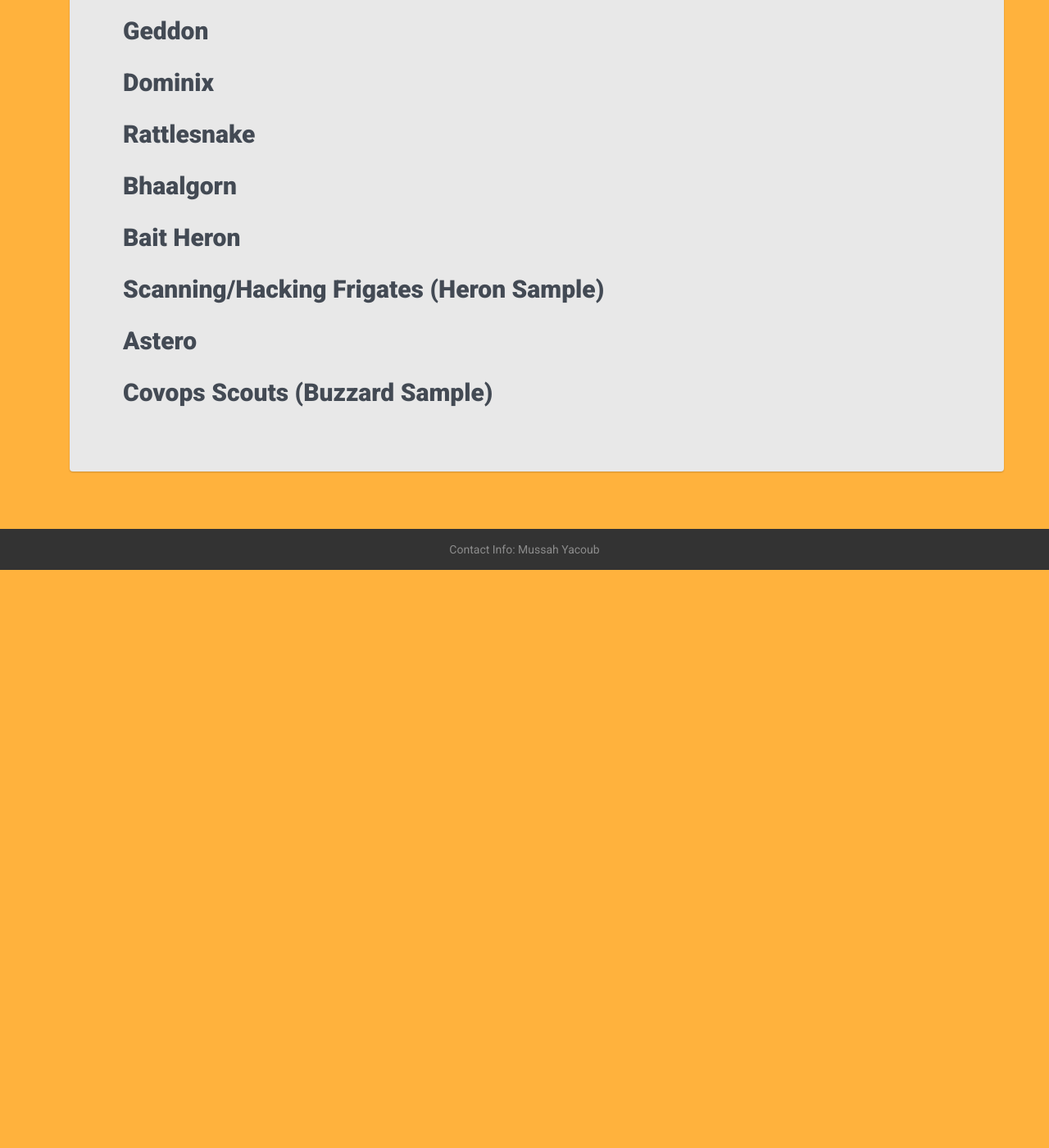
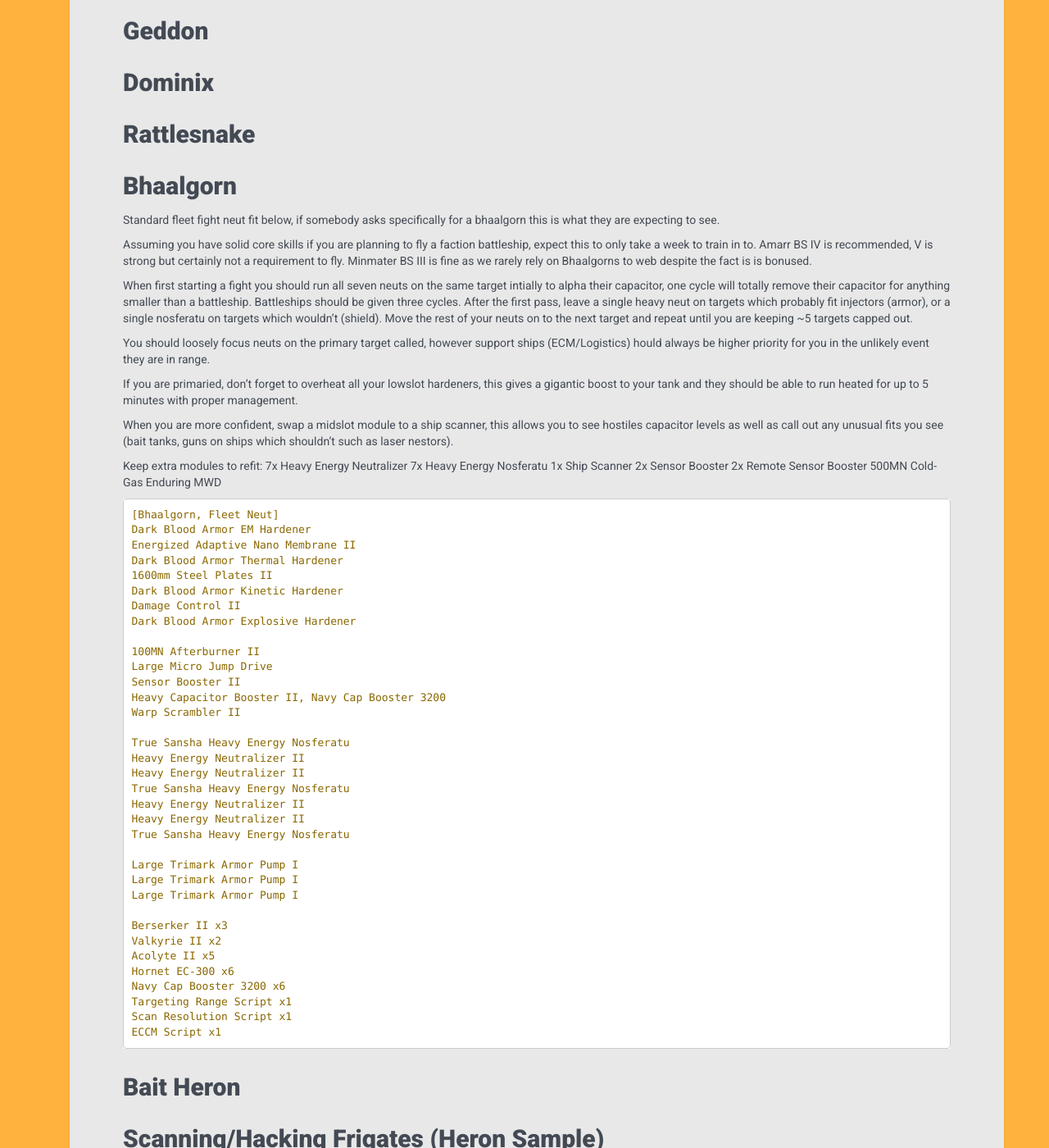
Before and after one commit to all-out/guides, a Jekyll site: the page built from _guides/fittings.md, in a window 1280 px wide and 1400 px high, scrolled down 2163 px. Shown: the whole window at 82% size. Built offline with Jekyll 4.4.1, drawn with Linux system fonts in a browser that asks for light colours; before the commit the page ends 2858 px from its top, so only the background shows below that; some of the changed text lies outside the part shown.

Commit message:
Update fittings.md

````diff
--- a/_guides/fittings.md
+++ b/_guides/fittings.md
@@ -29,7 +29,7 @@
 Downgrading most highslot modules is acceptable, however if there are T2 midslot or lowslot tank modules these are
 expected to be there and should be trained almost from day 1 on a new account.
 
-Make sure you pick up items listed in cargo, these are used to refit your ship depending on what is called for.
+Make sure you pick up items listed as refits in text, these are used to modify your ship depending on what is called for.
 If you are poor it is recommended to store these spare modules in home as they can add significantly to the cost of a loss
 if they are in cargo.
 
@@ -117,6 +117,64 @@
 
 ### Bhaalgorn
 
+Standard fleet fight neut fit below, if somebody asks specifically for a bhaalgorn this is what they are expecting to see.
+
+Assuming you have solid core skills if you are planning to fly a faction battleship, expect this to only take a week to train in to. Amarr BS IV is recommended, V is strong but certainly not a requirement to fly. Minmater BS III is fine as we rarely rely on Bhaalgorns to web despite the fact is is bonused.
+
+When first starting a fight you should run all seven neuts on the same target intially to alpha their capacitor, one cycle will totally remove their capacitor for anything smaller than a battleship. Battleships should be given three cycles. After the first pass, leave a single heavy neut on targets which probably fit injectors (armor), or a single nosferatu on targets which wouldn't (shield). Move the rest of your neuts on to the next target and repeat until you are keeping ~5 targets capped out.
+
+You should loosely focus neuts on the primary target called, however support ships (ECM/Logistics) hould always be higher priority for you in the unlikely event they are in range.
+
+If you are primaried, don't forget to overheat all your lowslot hardeners, this gives a gigantic boost to your tank and they should be able to run heated for up to 5 minutes with proper management.
+
+When you are more confident, swap a midslot module to a ship scanner, this allows you to see hostiles capacitor levels as well as call out any unusual fits you see (bait tanks, guns on ships which shouldn't such as laser nestors).
+
+Keep extra modules to refit:
+7x Heavy Energy Neutralizer
+7x Heavy Energy Nosferatu
+1x Ship Scanner
+2x Sensor Booster
+2x Remote Sensor Booster
+500MN Cold-Gas Enduring MWD
+
+```
+[Bhaalgorn, Fleet Neut]
+Dark Blood Armor EM Hardener
+Energized Adaptive Nano Membrane II
+Dark Blood Armor Thermal Hardener
+1600mm Steel Plates II
+Dark Blood Armor Kinetic Hardener
+Damage Control II
+Dark Blood Armor Explosive Hardener
+
+100MN Afterburner II
+Large Micro Jump Drive
+Sensor Booster II
+Heavy Capacitor Booster II, Navy Cap Booster 3200
+Warp Scrambler II
+
+True Sansha Heavy Energy Nosferatu
+Heavy Energy Neutralizer II
+Heavy Energy Neutralizer II
+True Sansha Heavy Energy Nosferatu
+Heavy Energy Neutralizer II
+Heavy Energy Neutralizer II
+True Sansha Heavy Energy Nosferatu
+
+Large Trimark Armor Pump I
+Large Trimark Armor Pump I
+Large Trimark Armor Pump I
+
+Berserker II x3
+Valkyrie II x2
+Acolyte II x5
+Hornet EC-300 x6
+Navy Cap Booster 3200 x6
+Targeting Range Script x1
+Scan Resolution Script x1
+ECCM Script x1
+```
+
 ### Bait Heron
 
 ### Scanning/Hacking Frigates (Heron Sample)
````
